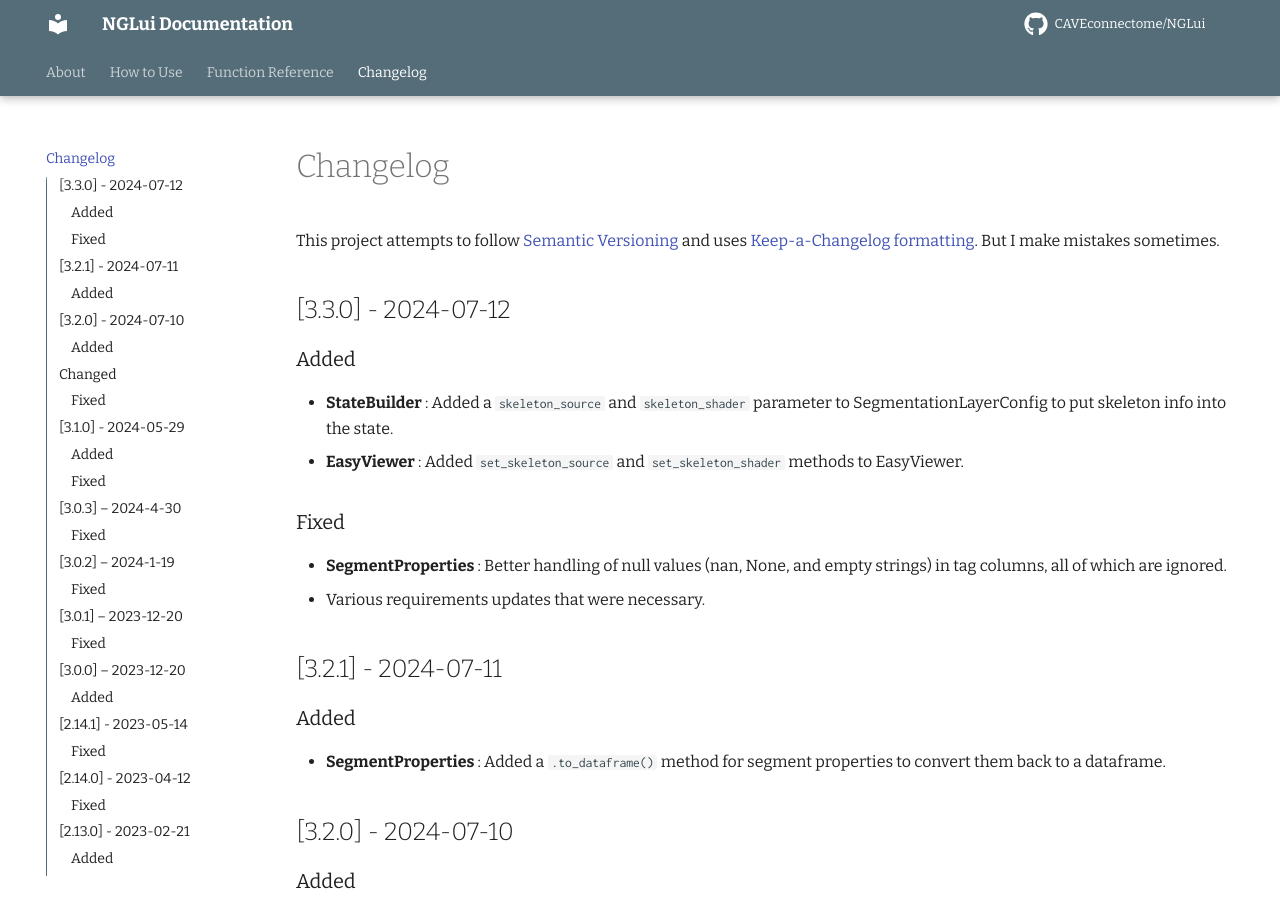
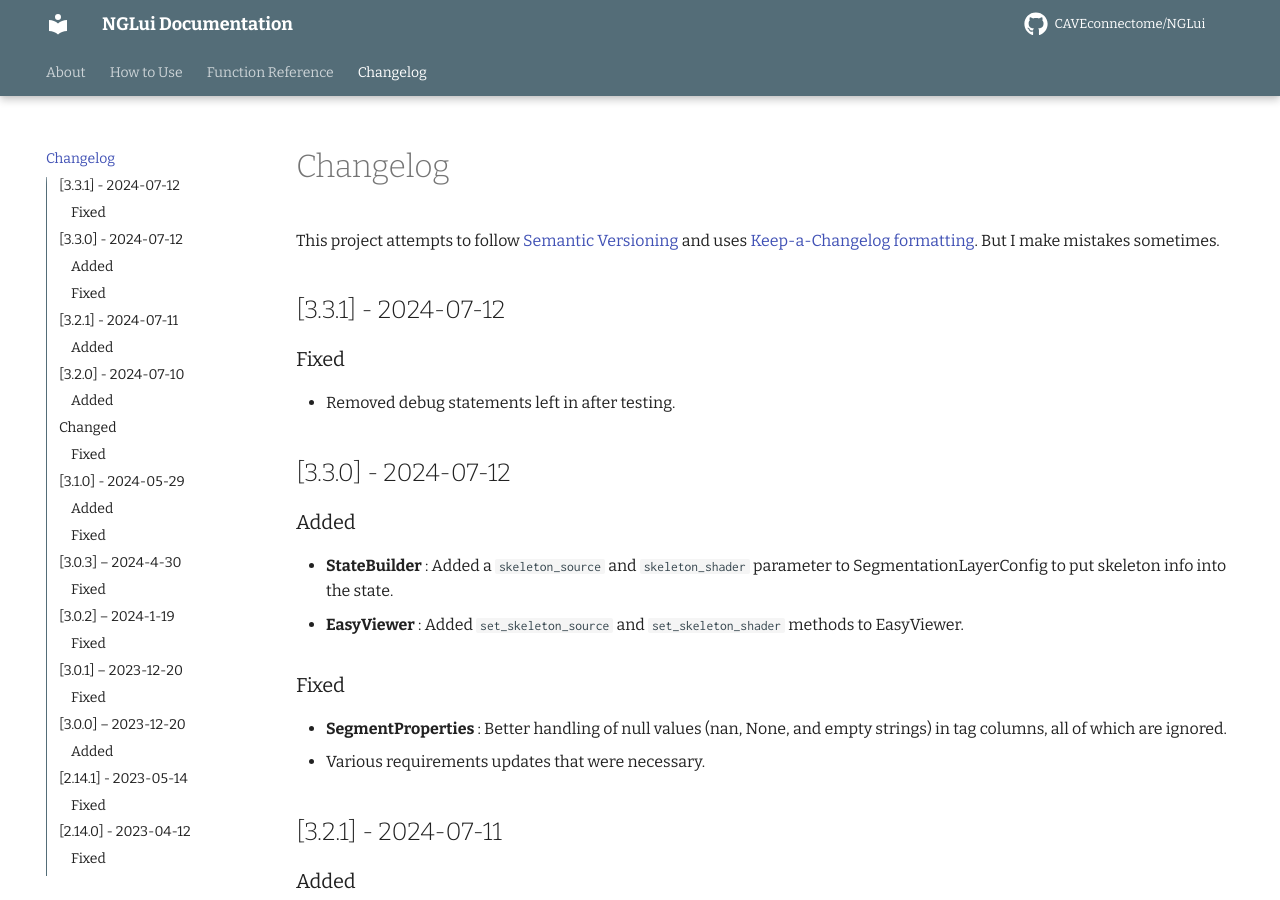
Before and after one commit to CAVEconnectome/nglui, an MkDocs documentation site: the page built from docs/changelog.md, in a window 1280 px wide and 900 px high. Built offline with MkDocs 1.6.1 and Material for MkDocs 9.7.7, drawn with Linux system fonts in a browser that asks for light colours; comment, search, counter and statistics services are not loaded.

Commit message:
bump changelog

```diff
--- a/docs/changelog.md
+++ b/docs/changelog.md
@@ -1,6 +1,12 @@
 # Changelog
 
 This project attempts to follow [Semantic Versioning](https://semver.org) and uses [Keep-a-Changelog formatting](https://keepachangelog.com/en/1.0.0/). But I make mistakes sometimes.
+
+## [3.3.1] - 2024-07-12
+
+### Fixed
+
+- Removed debug statements left in after testing.
 
 ## [3.3.0] - 2024-07-12
 
--- a/src/nglui/__init__.py
+++ b/src/nglui/__init__.py
@@ -4,4 +4,4 @@ from . import statebuilder
 from . import parser
 from . import segmentprops
 
-__version__ = "3.3.0"
+__version__ = "3.3.1"
```
